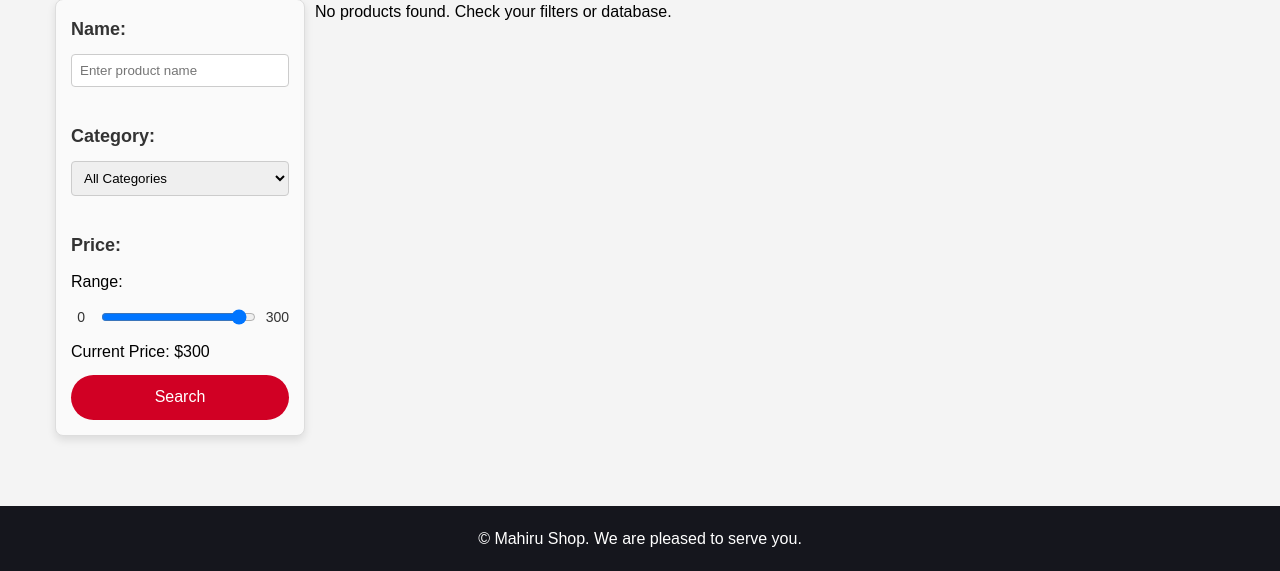
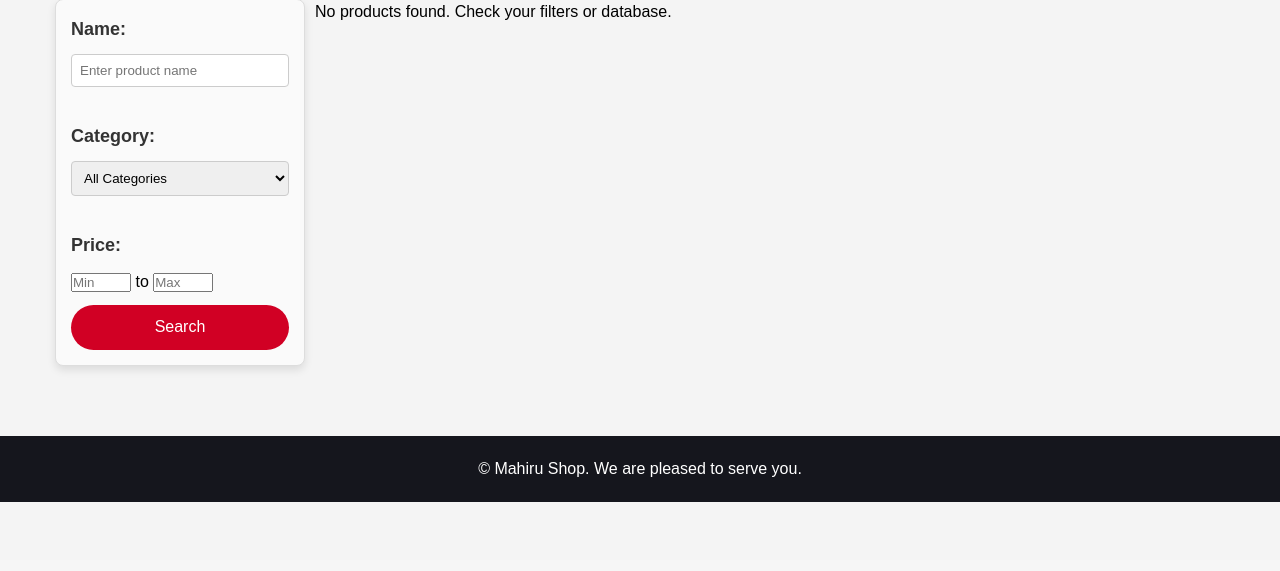
Before and after one commit to Suzune-pcz5/Mahiru-shop, a PHP site: page /index_account.php in a window 1280 px wide. Shown: the part 240-811 px from the top of the page. After the commit the page ends 742 px from the top, so only its background shows below. Run offline with PHP 8.4, Linux system fonts and the light colour scheme; data that the repository does not hold is empty.

Commit message:
Update index_account.php

```diff
--- a/Mahiru-shop/index_account.php
+++ b/Mahiru-shop/index_account.php
@@ -223,16 +223,12 @@ $products = $stmt->fetchAll(PDO::FETCH_ASSOC);
                             <?php endforeach; ?>
                         </select>
                     </div>
-                    <h3>Price:</h3>
                     <div class="filter-price">
-                        <label for="priceRange">Range:</label>
-                        <div class="range-container custom-range">
-                            <div class="range-label">0</div>
-                            <input type="range" id="priceRange" name="price" min="0" max="300" value="<?php echo htmlspecialchars($priceRange === '99999999' ? 300 : $priceRange); ?>" class="filter-input">
-                            <div class="range-label">300</div>
-                        </div>
-                        <div class="price-value" style="margin-top: 5px;">
-                            Current Price: $<span id="priceOutput"><?php echo htmlspecialchars($priceRange === '99999999' ? 300 : $priceRange); ?></span>
+                        <h3>Price:</h3>
+                        <div class="price-range-inputs">
+                            <input type="number" name="min_price" min="0" max="300" placeholder="Min" value="...">
+                            <span>to</span>
+                            <input type="number" name="max_price" min="0" max="300" placeholder="Max" value="...">
                         </div>
                     </div>
                     <button type="submit" class="filter-button" style="margin-top: 10px">Search</button>
```
